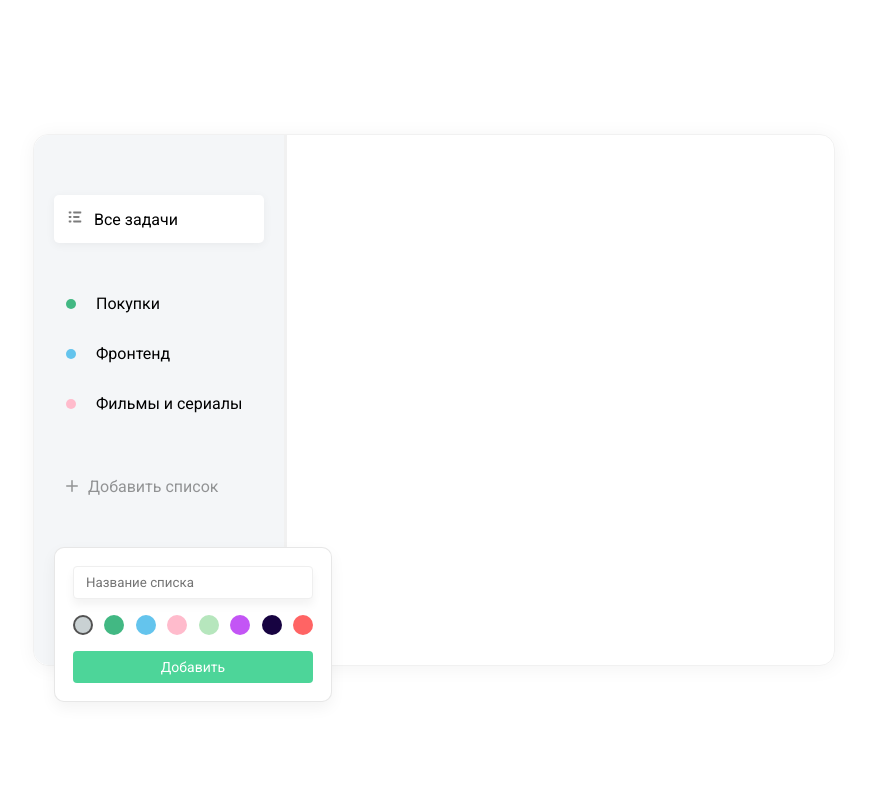
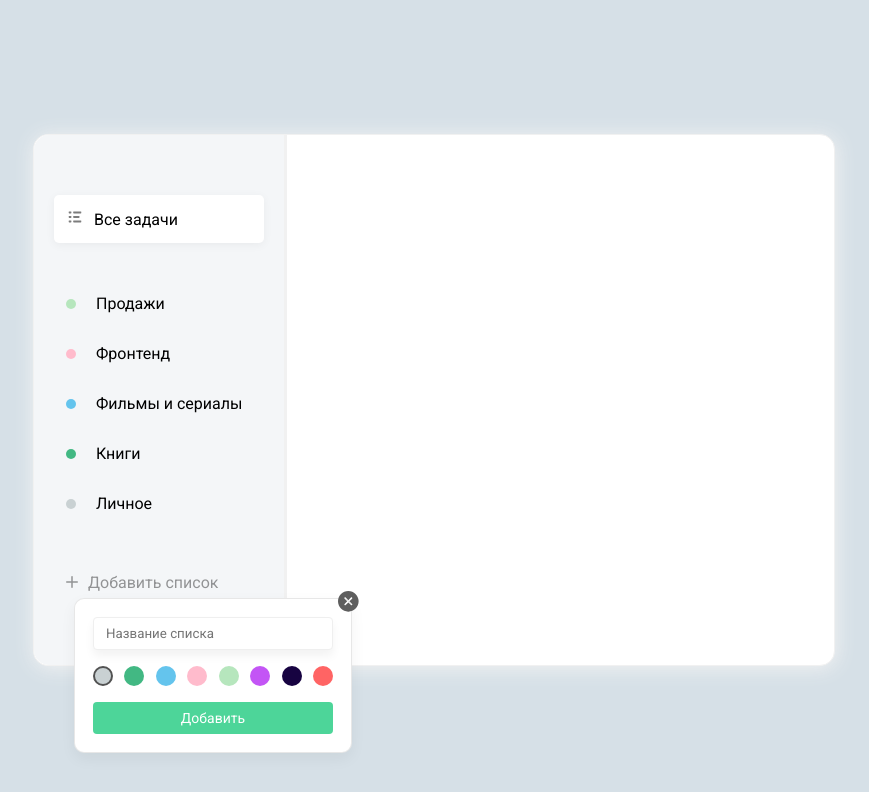
Before and after one commit to bakai01/todo, a React (Create React App) app: page / in a window 1280 px wide. Both pictures are taken after a click on the element "Добавить список". Shown: the top 792 px of the page, without its empty margins (206-1075 px from the left). Built offline with nearby package versions, Linux system fonts and the light colour scheme.

Commit message:
added scrollbar for lists

```diff
--- a/src/App.js
+++ b/src/App.js
@@ -1,9 +1,20 @@
-import React from "react";
+import React, { useState } from "react";
 import List from "./components/List";
 import AddList from "./components/AddList"
 import DB from "./assets/db.json"
 
 const App = () => {
+
+    const [lists, setLists] = useState(
+        DB.lists.map(item => {
+            item.color = DB.colors.filter(
+                color => color.id === item.colorId
+            )[0].name;
+
+            return item;
+        })
+    );
+
     return (
         <div className="app">
             <div className="app__sidebar">
@@ -26,25 +37,9 @@ const App = () => {
                         active: true
                     }
                 ]} />
-                <List items={[
-                    {
-                        id: 1,
-                        color: "green",
-                        name: "Покупки"
-                    },
-                    {
-                        id: 2,
-                        color: "blue",
-                        name: "Фронтенд"
-                    },
-                    {
-                        id: 3,
-                        color: "pink",
-                        name: "Фильмы и сериалы"
-                    }
-                ]} />
+                <List items={lists} />
 
-                <AddList colors={DB.colors} />
+                <AddList colors={DB.colors} isRemovable />
             </div>
 
             <div className="app__tasks"></div>
--- a/src/assets/db.json
+++ b/src/assets/db.json
@@ -3,37 +3,44 @@
         {
             "id": 1,
             "name": "Продажи",
+            "element": true,
             "colorId": 5
         },
         {
             "id": 2,
             "name": "Фронтенд",
+            "element": true,
             "colorId": 4
         },
         {
             "id": 3,
             "name": "Фильмы и сериалы",
+            "element": true,
             "colorId": 3
         },
         {
             "id": 4,
             "name": "Книги",
+            "element": true,
             "colorId": 2
         },
         {
             "id": 5,
             "name": "Личное",
+            "element": true,
             "colorId": 1
         },
         {
+            "id": 6,
             "name": "Спорт",
             "colorId": 3,
-            "id": 6
+            "element": true
         },
         {
+            "id": 7,
             "name": "Курс по ReactJS ToDo",
             "colorId": 7,
-            "id": 7
+            "element": true
         }
     ],
     "tasks": [
--- a/src/components/AddList/AddList.scss
+++ b/src/components/AddList/AddList.scss
@@ -1,4 +1,5 @@
 .add-list {
+    max-height: 48px;
     &__popup {
         width: 240px;
         background: #FFFFFF;
@@ -6,6 +7,16 @@
         border-radius: 10px;
         padding: 18px;
         border: 1px solid #0a090918;
+        position: relative;
+        top: -45px;
+        left: 20px;
+
+        &-close-btn {
+            position: absolute;
+            top: -8px;
+            right: -8px;
+            cursor: pointer;
+        }
 
         .button {
             padding: 8px;
@@ -30,7 +41,10 @@
                 }
             }
         }
+    }
 
+    span {
+        user-select: none;
     }
 }
 
--- a/src/components/AddList/index.jsx
+++ b/src/components/AddList/index.jsx
@@ -1,6 +1,8 @@
 import React, { useState } from "react";
-import List from "../List"
-import Badge from "../Badge"
+import List from "../List";
+import Badge from "../Badge";
+
+import closeSvg from "../../assets/img/close.svg";
 
 import "./AddList.scss";
 
@@ -24,6 +26,8 @@ const AddButtonList = ({ colors }) => {
             ]} />
 
             {visiblePopup && <div className="add-list__popup">
+                <img onClick={() => setVisiblePopup(false)}
+                 src={closeSvg} alt="close button" className="add-list__popup-close-btn"/>
                 <input className="field" type="text" placeholder="Название списка" />
                 <div className="add-list__popup-colors">
                     {
@@ -31,7 +35,7 @@ const AddButtonList = ({ colors }) => {
                             key={item.id}
                             color={item.name}
                             onClick={() => setColor(item.id)}
-                            className={selectedColor === item.id && "active"}
+                            isActive={selectedColor === item.id && "active"}
                         />)
                     }
                 </div>
--- a/src/components/Badge/index.jsx
+++ b/src/components/Badge/index.jsx
@@ -3,8 +3,12 @@ import classNames from "classnames";
 
 import "./Badge.scss";
 
-const Badge = ({ color, onClick, className }) => <i
-    onClick={onClick}
-    className={classNames("badge", {[`badge__${color}`]: color}, className)}></i>;
+const Badge = ({ color, onClick, isActive }) => {
+    return (
+        <i onClick={onClick}
+           className={classNames("badge", { [`badge__${color}`]: color }, isActive)}>
+        </i>
+    );
+};
 
 export default Badge;
--- a/src/components/List/List.scss
+++ b/src/components/List/List.scss
@@ -1,5 +1,20 @@
 .list {
     margin-bottom: 38px;
+
+    &:nth-child(2) {
+        overflow-x: hidden;
+        overflow-y: auto;
+        max-height: calc(100% - 169px);
+    }
+
+    &:nth-child(2)::-webkit-scrollbar {
+        width: 5px;
+        background-color: #b2b2ce91;
+    }
+
+    &:nth-child(2)::-webkit-scrollbar-thumb {
+        background-color: #77859080;
+    }
 
     li {
         display: flex;
@@ -11,11 +26,12 @@
         i {
             margin-right: 10px;
         }
+    }
 
-        span {
-            user-select: none;
-        }
-
+    .element:hover {
+        transition: .3s;
+        border-radius: 8px;
+        background: rgba(255, 255, 255, .7);
     }
 
     li.active {
--- a/src/components/List/index.jsx
+++ b/src/components/List/index.jsx
@@ -1,20 +1,21 @@
 import React from "react";
 import className from "classnames";
-import Badge from "../Badge"
+import Badge from "../Badge";
 
-import "./List.scss"
+import "./List.scss";
 
 const List = ({ items, onClick }) => {
     return (
         <ul onClick={onClick} className="list">
             {
                 items.map(item => (
-                    <li key={item.id} className={className(item.className, {active: item.active})}>
-                        <i>{item.icon
-                            ? item.icon
-                            : <Badge color={item.color} />
-                        }</i>
-                        <span>{item.name}</span>
+                    <li key={item.id} className={className(item.className, { "active": item.active },
+                        { "element": item.element })}>
+                            <i>{item.icon
+                                ? item.icon
+                                : <Badge color={item.color} />
+                            }</i>
+                            <span>{item.name}</span>
                     </li>
                 ))
             }
--- a/src/index.scss
+++ b/src/index.scss
@@ -6,6 +6,10 @@
     font-family: 'Roboto', -apple-system, 'system-ui', sans-serif;
     -webkit-font-smoothing: antialiased;
     -moz-osx-font-smoothing: grayscale;
+}
+
+body {
+    background-color: #d3dee6ed;
 }
 
 .app {
@@ -18,6 +22,7 @@
     box-shadow: 1px 2px 20px #f3f3f3;
     border-radius: 15px;
     border: 1px solid #f1f1f1;
+    background-color: #fff;
 
     &__sidebar {
         width: 210px;
@@ -50,11 +55,11 @@
         color: #fff;
 
         &:hover {
-            background: darken($color: #4DD599, $amount: 6);
+            background: darken(#4DD599, 6);
         }
 
         &:active {
-            background: darken($color: #4DD599, $amount: 10);
+            background: darken(#4DD599, 10);
         }
     }
 }
```
